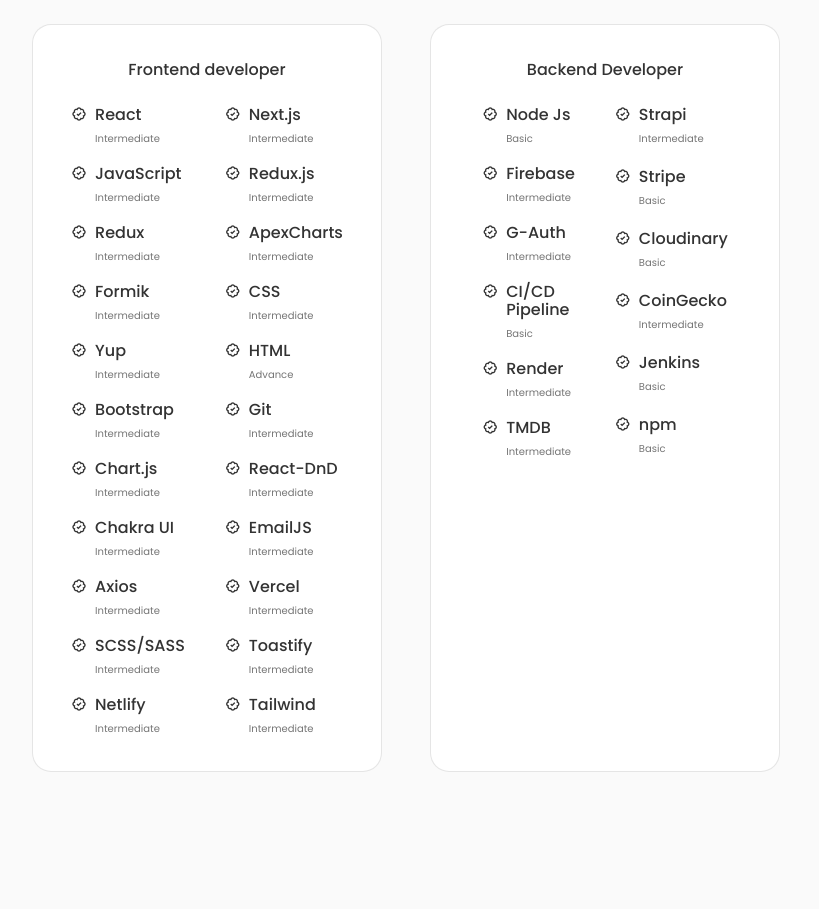
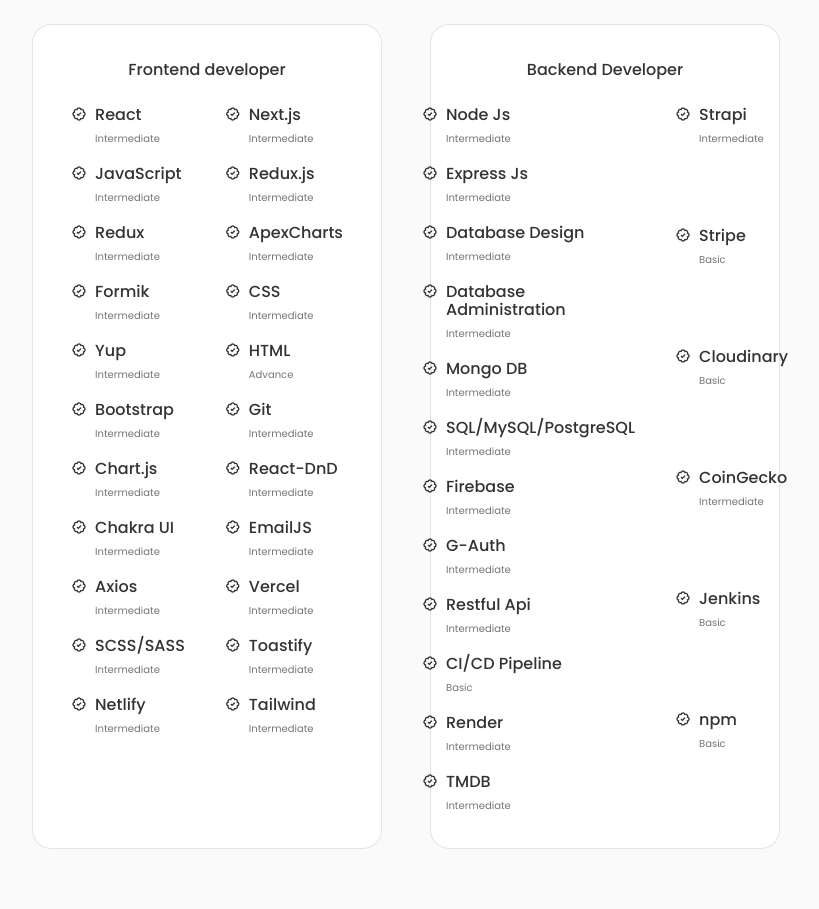
Before and after one commit to ali-hamza-jutt/alihamzas-portfolio, a React (Create React App) app: page / in a window 1280 px wide. Shown: the part 1860-2769 px from the top of the page, without its empty margins (234-1053 px from the left). Built offline with nearby package versions, Linux system fonts and the light colour scheme.

Commit message:
Add Skills to Skills section in Portfolio

```diff
--- a/src/components/Skills/BackEnd.jsx
+++ b/src/components/Skills/BackEnd.jsx
@@ -11,7 +11,42 @@
             <i className="bx bx-badge-check"></i>
             <div>
               <h3 className="skills__name">Node Js</h3>
-              <span className="skills__level">Basic</span>
+              <span className="skills__level">Intermediate</span>
+            </div>
+          </div>
+          <div className="skills__data">
+            <i className="bx bx-badge-check"></i>
+            <div>
+              <h3 className="skills__name">Express Js</h3>
+              <span className="skills__level">Intermediate</span>
+            </div>
+          </div>
+          <div className="skills__data">
+            <i className="bx bx-badge-check"></i>
+            <div>
+              <h3 className="skills__name">Database Design</h3>
+              <span className="skills__level">Intermediate</span>
+            </div>
+          </div>
+          <div className="skills__data">
+            <i className="bx bx-badge-check"></i>
+            <div>
+              <h3 className="skills__name">Database Administration</h3>
+              <span className="skills__level">Intermediate</span>
+            </div>
+          </div>
+          <div className="skills__data">
+            <i className="bx bx-badge-check"></i>
+            <div>
+              <h3 className="skills__name">Mongo DB</h3>
+              <span className="skills__level">Intermediate</span>
+            </div>
+          </div>
+          <div className="skills__data">
+            <i className="bx bx-badge-check"></i>
+            <div>
+              <h3 className="skills__name">SQL/MySQL/PostgreSQL</h3>
+              <span className="skills__level">Intermediate</span>
             </div>
           </div>
 
@@ -27,6 +62,13 @@
             <i className="bx bx-badge-check"></i>
             <div>
               <h3 className="skills__name">G-Auth</h3>
+              <span className="skills__level">Intermediate</span>
+            </div>
+          </div>
+          <div className="skills__data">
+            <i className="bx bx-badge-check"></i>
+            <div>
+              <h3 className="skills__name">Restful Api</h3>
               <span className="skills__level">Intermediate</span>
             </div>
           </div>
```
